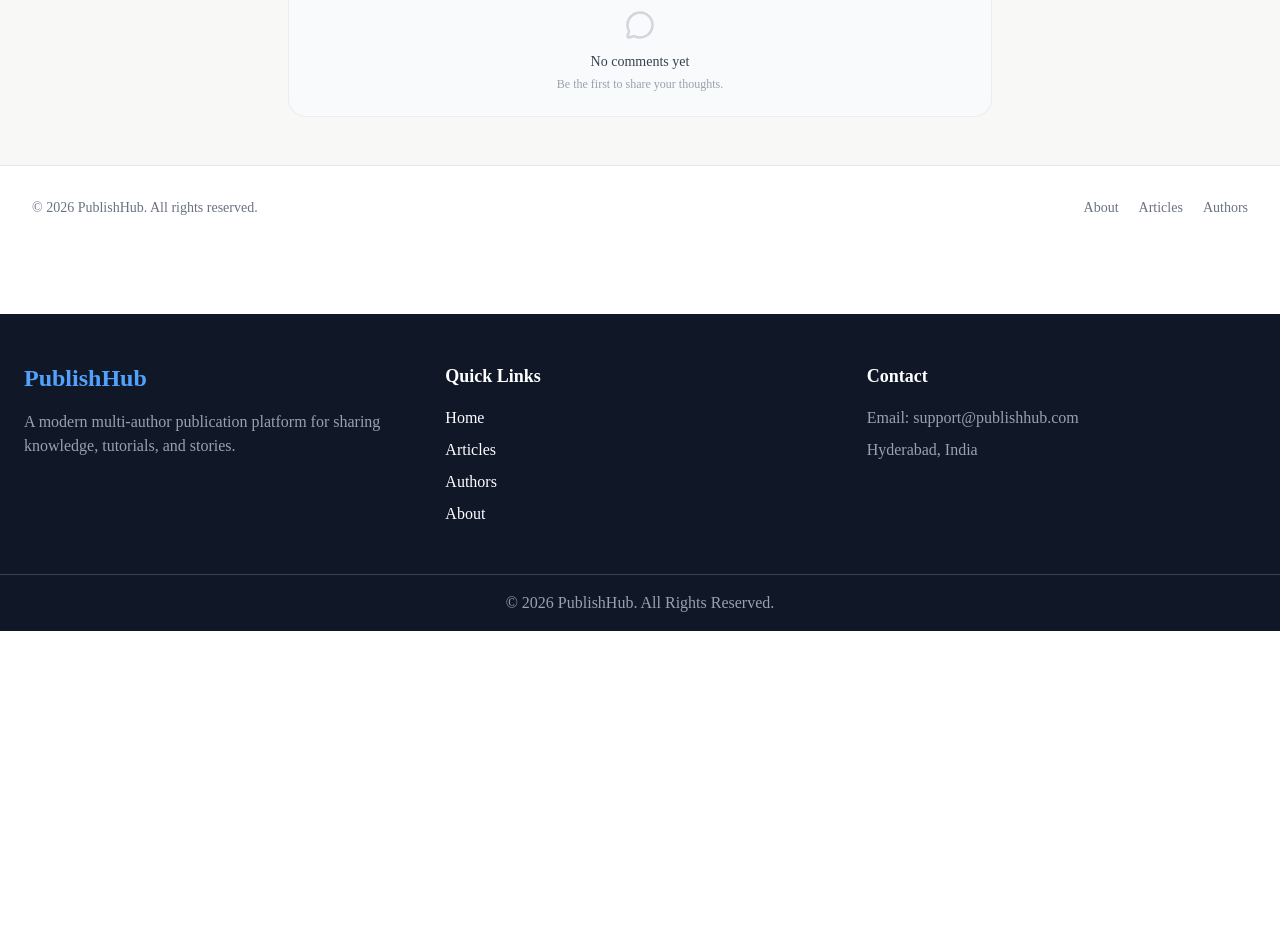
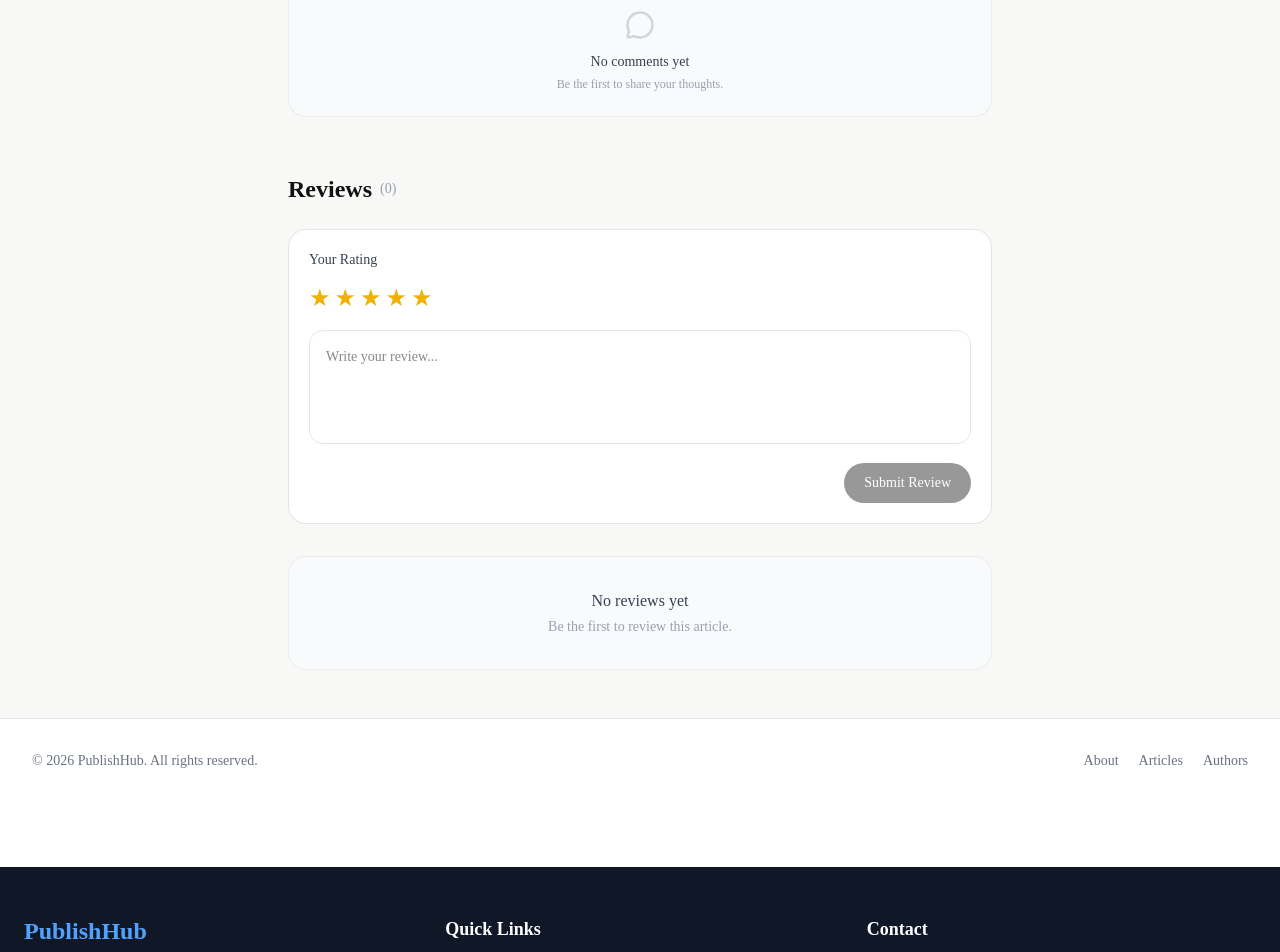
Before and after one commit to sreeja562/publishhub, a Next.js app: page /article/1 in a window 1280 px wide. Shown: the part 2670-3622 px from the top of the page. Before the commit the page ends 3301 px from the top, so only its background shows below. Built offline with nearby package versions, Linux system fonts and the light colour scheme.

Commit message:
Complete Member 3 reader and publication features

```diff
--- a/app/article/[id]/page.tsx
+++ b/app/article/[id]/page.tsx
@@ -23,6 +23,13 @@ import {
   removeComment,
   type Comment,
 } from "@/lib/comments";
+
+import {
+  getReviews,
+  addReview,
+  removeReview,
+  type Review,
+} from "@/lib/reviews";
 
 import {
   getLikes,
@@ -242,13 +249,17 @@ const [likes, setLikes] = useState(128);
 const [comments, setComments] = useState<Comment[]>([]);
 const [commentText, setCommentText] = useState("");
 
+const [reviews, setReviews] = useState<Review[]>([]);
+const [reviewText, setReviewText] = useState("");
+const [reviewRating, setReviewRating] = useState(5);
+
 useEffect(() => {
   if (article) {
     setBookmarked(isBookmarked(article.id));
     setLiked(isLiked(article.id));
     setLikes(getLikes(article.id));
-
     setComments(getComments(article.id));
+    setReviews(getReviews(article.id));
   }
 }, [article]);
 
@@ -318,7 +329,28 @@ const handleRemoveComment = (commentId: string) => {
     )
   );
 };
+ const handleAddReview = () => {
+  const text = reviewText.trim();
 
+  if (!text || !article) {
+    return;
+  }
+
+  const newReview = addReview(
+  article.id,
+  "You",
+  reviewRating,
+  text
+);
+
+  setReviews((current) => [
+    ...current,
+    newReview,
+  ]);
+
+  setReviewText("");
+  setReviewRating(5);
+};
 
   const handleShare = async () => {
     try {
@@ -756,6 +788,167 @@ const handleRemoveComment = (commentId: string) => {
   </div>
 
 </section>
+         {/* REVIEWS */}
+
+<section className="mt-14">
+
+  <div className="flex items-center gap-2">
+
+    <h2 className="text-2xl font-semibold">
+      Reviews
+    </h2>
+
+    <span className="text-sm text-gray-400">
+      ({reviews.length})
+    </span>
+
+  </div>
+
+  {/* REVIEW FORM */}
+
+  <div className="mt-6 rounded-2xl border border-black/10 bg-white p-5">
+
+    <p className="text-sm font-medium text-gray-700">
+      Your Rating
+    </p>
+
+    <div className="mt-3 flex gap-1">
+
+      {[1, 2, 3, 4, 5].map((star) => (
+
+        <button
+          key={star}
+          type="button"
+          onClick={() => setReviewRating(star)}
+          className={`text-2xl transition ${
+            star <= reviewRating
+              ? "text-yellow-500"
+              : "text-gray-300"
+          }`}
+          aria-label={`Rate ${star} stars`}
+        >
+          ★
+        </button>
+
+      ))}
+
+    </div>
+
+    <textarea
+      rows={4}
+      value={reviewText}
+      onChange={(e) => setReviewText(e.target.value)}
+      placeholder="Write your review..."
+      className="mt-4 w-full resize-none rounded-xl border border-black/10 p-4 text-sm outline-none transition focus:border-blue-500"
+    />
+
+    <div className="mt-3 flex justify-end">
+
+      <button
+        type="button"
+        onClick={handleAddReview}
+        disabled={!reviewText.trim()}
+        className="rounded-full bg-black px-5 py-2.5 text-sm font-medium text-white transition hover:bg-blue-600 disabled:cursor-not-allowed disabled:opacity-40"
+      >
+        Submit Review
+      </button>
+
+    </div>
+
+  </div>
+
+  {/* REVIEW LIST */}
+
+  <div className="mt-8 space-y-5">
+
+    {reviews.length === 0 ? (
+
+      <div className="rounded-2xl border border-black/5 bg-gray-50 p-8 text-center">
+
+        <p className="font-medium text-gray-700">
+          No reviews yet
+        </p>
+
+        <p className="mt-1 text-sm text-gray-400">
+          Be the first to review this article.
+        </p>
+
+      </div>
+
+    ) : (
+
+      reviews.map((review) => (
+
+        <div
+          key={review.id}
+          className="rounded-2xl border border-black/10 bg-white p-5"
+        >
+
+          <div className="flex items-start justify-between gap-4">
+
+            <div className="flex items-center gap-3">
+
+              <div className="flex h-10 w-10 items-center justify-center rounded-full bg-blue-100 text-sm font-semibold text-blue-600">
+                {review.author.charAt(0)}
+              </div>
+
+              <div>
+
+                <p className="text-sm font-semibold text-gray-900">
+                  {review.author}
+                </p>
+
+                <p className="text-xs text-gray-400">
+                  {review.date}
+                </p>
+
+              </div>
+
+            </div>
+
+            {review.author === "You" && (
+
+              <button
+                type="button"
+                onClick={() => {
+                  removeReview(review.id);
+
+                  setReviews((current) =>
+                    current.filter(
+                      (item) => item.id !== review.id
+                    )
+                  );
+                }}
+                className="text-xs font-medium text-gray-400 transition hover:text-red-600"
+              >
+                Delete
+              </button>
+
+            )}
+
+          </div>
+
+          <div className="mt-3 flex gap-1 text-lg text-yellow-500">
+            {[1, 2, 3, 4, 5].map((star) => (
+              <span key={star}>
+                {star <= review.rating ? "★" : "☆"}
+              </span>
+            ))}
+          </div>
+
+          <p className="mt-3 text-sm leading-7 text-gray-700">
+            {review.text}
+          </p>
+
+        </div>
+
+      ))
+
+    )}
+
+  </div>
+
+</section>
 
       </article>
 
--- /dev/null
+++ b/lib/reviews.ts
@@ -0,0 +1,73 @@
+"use client";
+
+export type Review = {
+  id: string;
+  articleId: number;
+  author: string;
+  rating: number;
+  text: string;
+  date: string;
+};
+
+const REVIEWS_KEY = "publishhub_reviews";
+
+function getAllReviews(): Review[] {
+  if (typeof window === "undefined") {
+    return [];
+  }
+
+  try {
+    const stored = localStorage.getItem(REVIEWS_KEY);
+
+    return stored ? JSON.parse(stored) : [];
+  } catch {
+    return [];
+  }
+}
+
+function saveReviews(reviews: Review[]) {
+  localStorage.setItem(
+    REVIEWS_KEY,
+    JSON.stringify(reviews)
+  );
+}
+
+export function getReviews(articleId: number): Review[] {
+  return getAllReviews().filter(
+    (review) => review.articleId === articleId
+  );
+}
+
+export function addReview(
+  articleId: number,
+  author: string,
+  rating: number,
+  text: string
+): Review {
+  const reviews = getAllReviews();
+
+  const newReview: Review = {
+    id: `${Date.now()}`,
+    articleId,
+    author,
+    rating,
+    text,
+    date: new Date().toLocaleDateString(),
+  };
+
+  reviews.push(newReview);
+
+  saveReviews(reviews);
+
+  return newReview;
+}
+
+export function removeReview(reviewId: string) {
+  const reviews = getAllReviews();
+
+  const updatedReviews = reviews.filter(
+    (review) => review.id !== reviewId
+  );
+
+  saveReviews(updatedReviews);
+}
```
